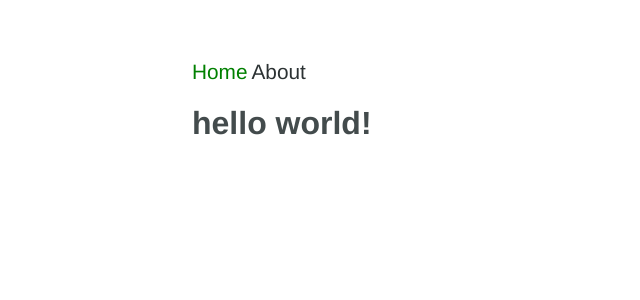
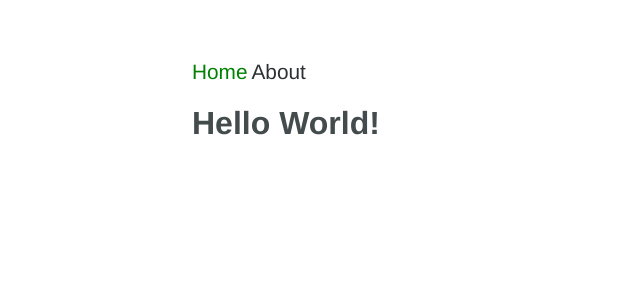
Before and after one commit to GeorgiaC/GeorgiaC.github.io, a Jekyll site: the page built from index.html, in a window 1280 px wide. Shown: the top 300 px of the page, without its empty margins (0-640 px from the left). Built offline with Jekyll 4.4.1, drawn with Linux system fonts in a browser that asks for light colours.

Commit message:
small change to test git updates

```diff
--- a/index.html
+++ b/index.html
@@ -2,4 +2,4 @@
 layout: default
 title: Home
 ---
-<h1>{{ "Hello World!" | downcase }}</h1>
+<h1>{{"Hello World!"}}</h1>
```
